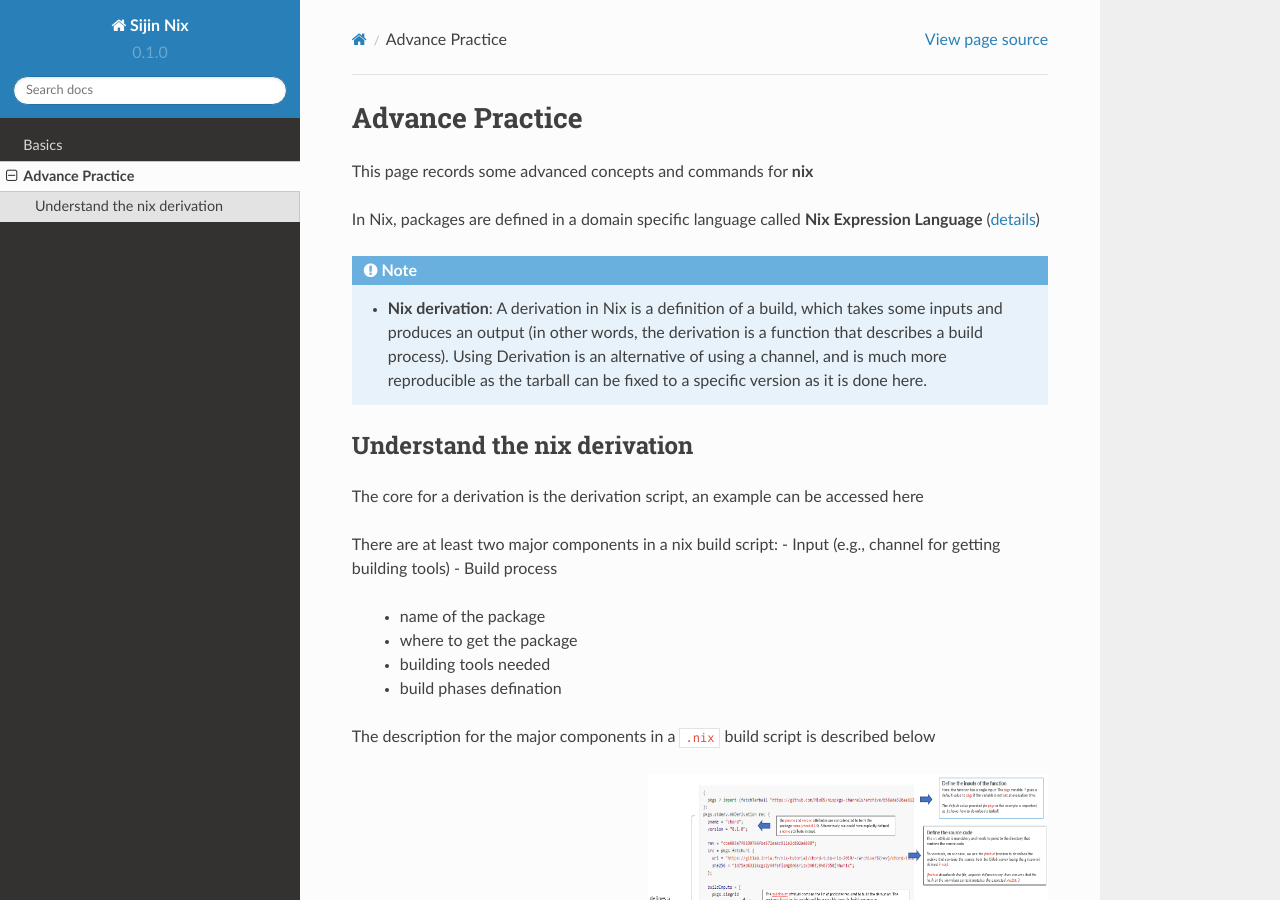
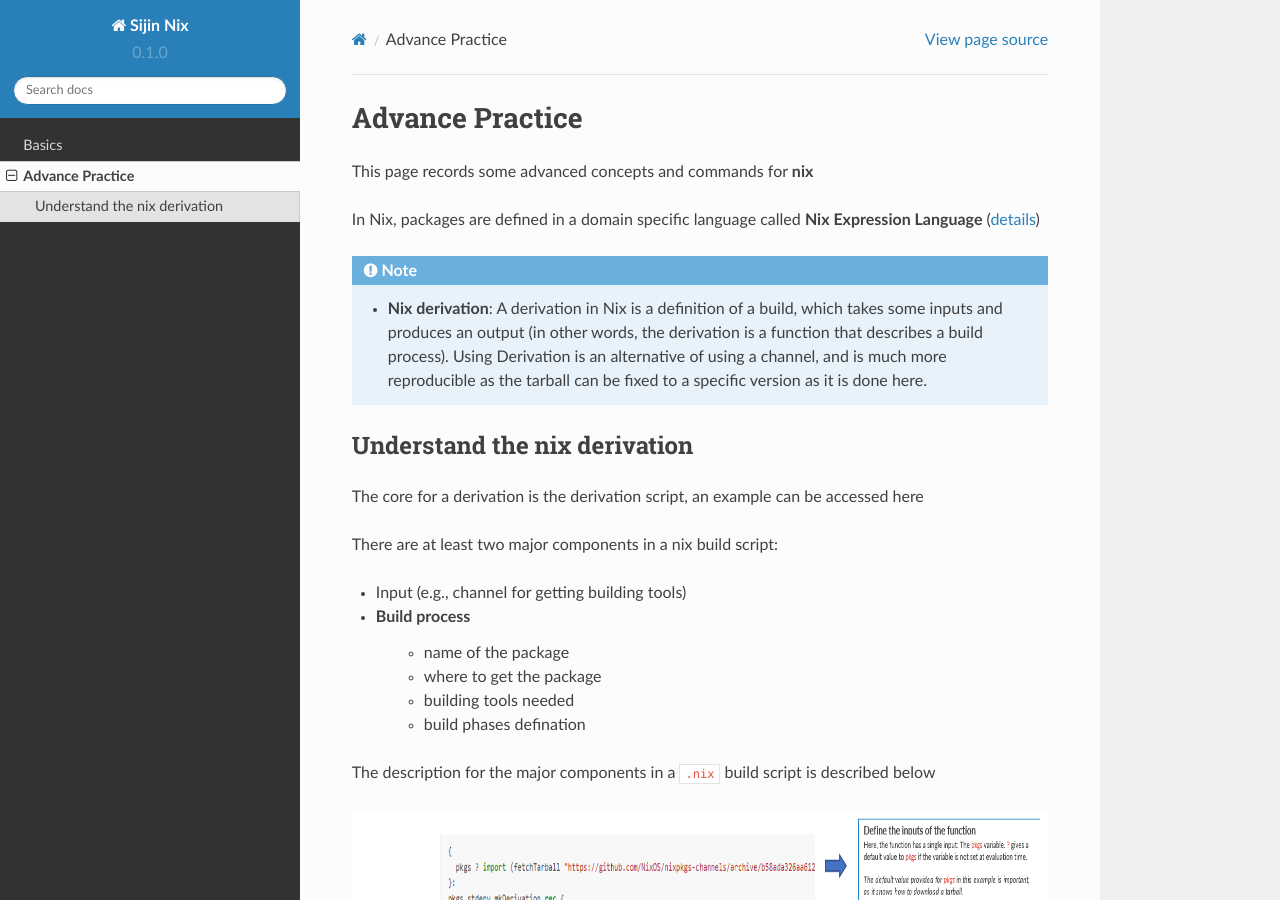
Before and after one commit to jzanetti/Sijin_nix, a Sphinx documentation site: the page built from docs/source/Advanced.rst, in a window 1280 px wide and 900 px high. Built offline with Sphinx 7.4.7 and the Read the Docs theme 2.0.0, drawn with Linux system fonts in a browser that asks for light colours.

Commit message:
update fig

```diff
--- a/docs/source/Advanced.rst
+++ b/docs/source/Advanced.rst
@@ -15,6 +15,7 @@ Understand the nix derivation
 The core  for a derivation is the derivation script, an example can be accessed here
 
 There are at least two major components in a nix build script:
+
 - Input (e.g., channel for getting building tools)
 - Build process
     - name of the package
@@ -25,8 +26,8 @@ There are at least two major components in a nix build script:
 The description for the major components in a ``.nix`` build script is described below
 
 .. image:: sijin_nix_derivation.PNG
-   :width: 400px
-   :height: 250px
+   :width: 700px
+   :height: 550px
    :scale: 100 %
    :alt: alternate text
-   :align: right
+   :align: left
```
